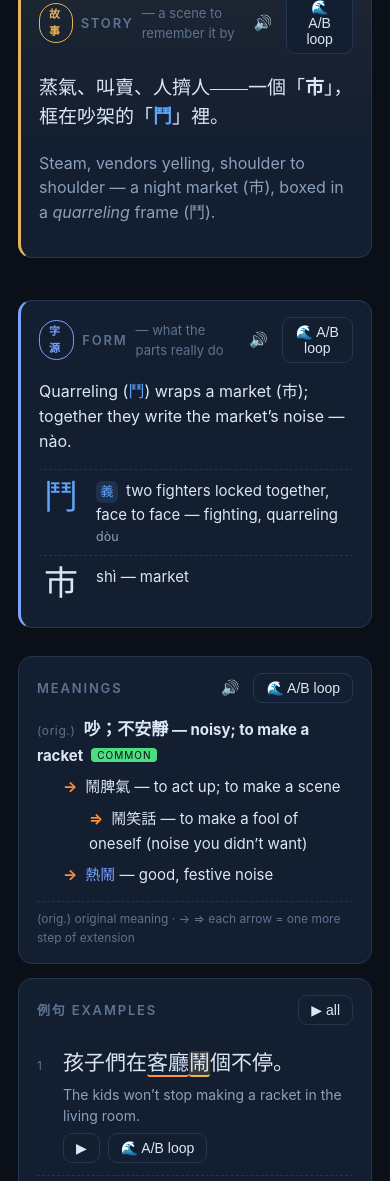
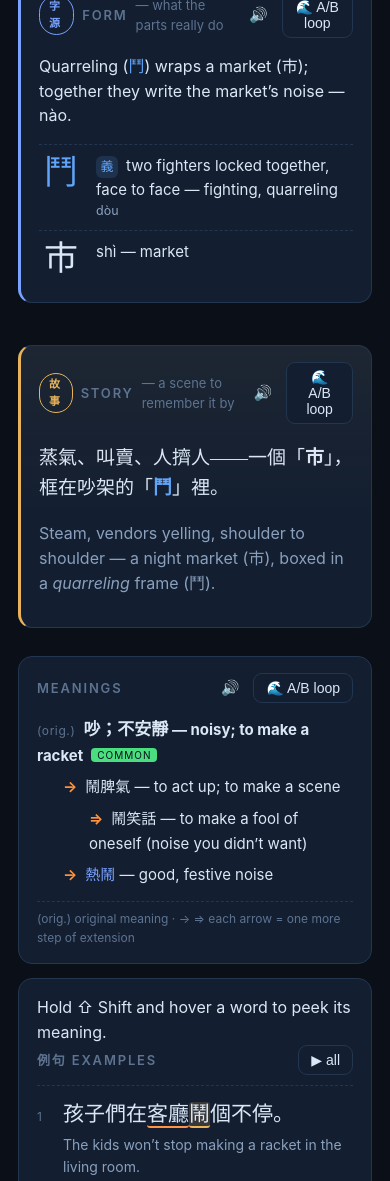
Before and after one commit to Logos52/tsumugu-wiki, a plain HTML site: page quartz/static/dict-demo/nao.html in a window 390 px wide. Shown: the part 521-1702 px from the top of the page. Drawn offline with Linux system fonts and the light colour scheme.

Commit message:
dict-demo: style-pass text sync; FORM first on every entry; shift-to-peek definitions

```diff
--- a/quartz/static/dict-demo/app.js
+++ b/quartz/static/dict-demo/app.js
@@ -272,3 +272,19 @@
     if (window.speechSynthesis) speechSynthesis.getVoices(); // warm voices
   });
 })();
+
+// Shift-to-peek definitions: hold Shift, hover a marked word
+(() => {
+  const on = v => document.body.classList.toggle('gloss-on', v);
+  addEventListener('keydown', e => { if (e.key === 'Shift') on(true); });
+  addEventListener('keyup',   e => { if (e.key === 'Shift') on(false); });
+  addEventListener('blur',    () => on(false));
+  const first = document.querySelector('.w[data-gloss]');
+  if (first) {
+    const sec = first.closest('section') || document.body;
+    const h = document.createElement('div');
+    h.className = 'hint';
+    h.textContent = 'Hold \u21e7 Shift and hover a word to peek its meaning.';
+    sec.insertBefore(h, sec.firstChild);
+  }
+})();
--- a/quartz/static/dict-demo/nao.html
+++ b/quartz/static/dict-demo/nao.html
@@ -38,13 +38,6 @@
   </div>
 
   <div class="duo">
-    <section class="sec card-story" data-d="1" data-study data-speak data-audio="audio/nao-story.mp3" data-say="一個夜市：蒸氣、叫賣聲、人擠人。吵架的鬥，包住一個市。">
-      <h2><span class="tagchip story">故事</span> STORY <span style="text-transform:none;letter-spacing:0;color:var(--faint);font-weight:400">— a scene to remember it by</span> <button class="play">🔊</button> <button class="btn swave">🌊 A/B loop</button></h2>
-      <div class="wavebox" style="margin-left:0"><div class="wv"></div><div style="display:flex;gap:8px;margin-top:6px"><button class="btn wplay">▶</button><button class="btn wloop">🔁 loop</button><button class="btn wspeed">1×</button></div><div class="hint">Drag on the waveform to select a slice, then 🔁 to drill it.</div></div>
-      <p class="zhline">蒸氣、叫賣、人擠人——一個「<strong>市</strong>」，框在吵架的「<strong style="color:var(--meaning)">鬥</strong>」裡。</p>
-      <p style="color:var(--dim)">Steam, vendors yelling, shoulder to shoulder — a night market (市), boxed in a <em>quarreling</em> frame (鬥).</p>
-    </section>
-
     <section class="sec card-origin" data-d="1" data-study data-speak data-audio="audio/nao-origin.mp3" data-say="鬧，外面是鬥，吵架的鬥，裡面是市。">
       <h2><span class="tagchip origin">字源</span> FORM <span style="text-transform:none;letter-spacing:0;color:var(--faint);font-weight:400">— what the parts really do</span> <button class="play">🔊</button> <button class="btn swave">🌊 A/B loop</button></h2>
       <div class="wavebox" style="margin-left:0"><div class="wv"></div><div style="display:flex;gap:8px;margin-top:6px"><button class="btn wplay">▶</button><button class="btn wloop">🔁 loop</button><button class="btn wspeed">1×</button></div><div class="hint">Drag on the waveform to select a slice, then 🔁 to drill it.</div></div>
@@ -57,6 +50,13 @@
         <div class="cg">市</div>
         <div class="fn">shì — market</div>
       </div>
+    </section>
+
+    <section class="sec card-story" data-d="1" data-study data-speak data-audio="audio/nao-story.mp3" data-say="一個夜市：蒸氣、叫賣聲、人擠人。吵架的鬥，包住一個市。">
+      <h2><span class="tagchip story">故事</span> STORY <span style="text-transform:none;letter-spacing:0;color:var(--faint);font-weight:400">— a scene to remember it by</span> <button class="play">🔊</button> <button class="btn swave">🌊 A/B loop</button></h2>
+      <div class="wavebox" style="margin-left:0"><div class="wv"></div><div style="display:flex;gap:8px;margin-top:6px"><button class="btn wplay">▶</button><button class="btn wloop">🔁 loop</button><button class="btn wspeed">1×</button></div><div class="hint">Drag on the waveform to select a slice, then 🔁 to drill it.</div></div>
+      <p class="zhline">蒸氣、叫賣、人擠人——一個「<strong>市</strong>」，框在吵架的「<strong style="color:var(--meaning)">鬥</strong>」裡。</p>
+      <p style="color:var(--dim)">Steam, vendors yelling, shoulder to shoulder — a night market (市), boxed in a <em>quarreling</em> frame (鬥).</p>
     </section>
   </div>
 
--- a/quartz/static/dict-demo/styles.css
+++ b/quartz/static/dict-demo/styles.css
@@ -165,7 +165,8 @@ body[data-def="en"] .def.en, body[data-def="zh"] .def.zh { box-shadow: 0 0 0 1.5
 .w.st-new { border-bottom-color: var(--new); }
 .w.st-learning { border-bottom-color: var(--learning); }
 .w.tgt { background: rgba(232,179,90,.18); border-bottom: 2px solid var(--story); }
-.w[data-gloss]:hover::after { content: attr(data-gloss); position: absolute; left: 0; top: -2.1em; background: #1d2c47; color: var(--text); font-family: var(--ui); font-size: 12px; padding: 3px 9px; border-radius: 7px; white-space: nowrap; border: 1px solid var(--line); z-index: 5; }
+body.gloss-on .w[data-gloss] { box-shadow: inset 0 -2px 0 var(--line); cursor: help; }
+body.gloss-on .w[data-gloss]:hover::after { content: attr(data-gloss); position: absolute; left: 0; top: -2.1em; background: #1d2c47; color: var(--text); font-family: var(--ui); font-size: 12px; padding: 3px 9px; border-radius: 7px; white-space: nowrap; border: 1px solid var(--line); z-index: 5; }
 .minilegend { color: var(--faint); font-size: 12px; margin-top: 10px; }
 .minilegend .sw { display: inline-block; width: 16px; border-bottom: 2px solid; margin: 0 4px 0 10px; vertical-align: 2px; }
 
```
